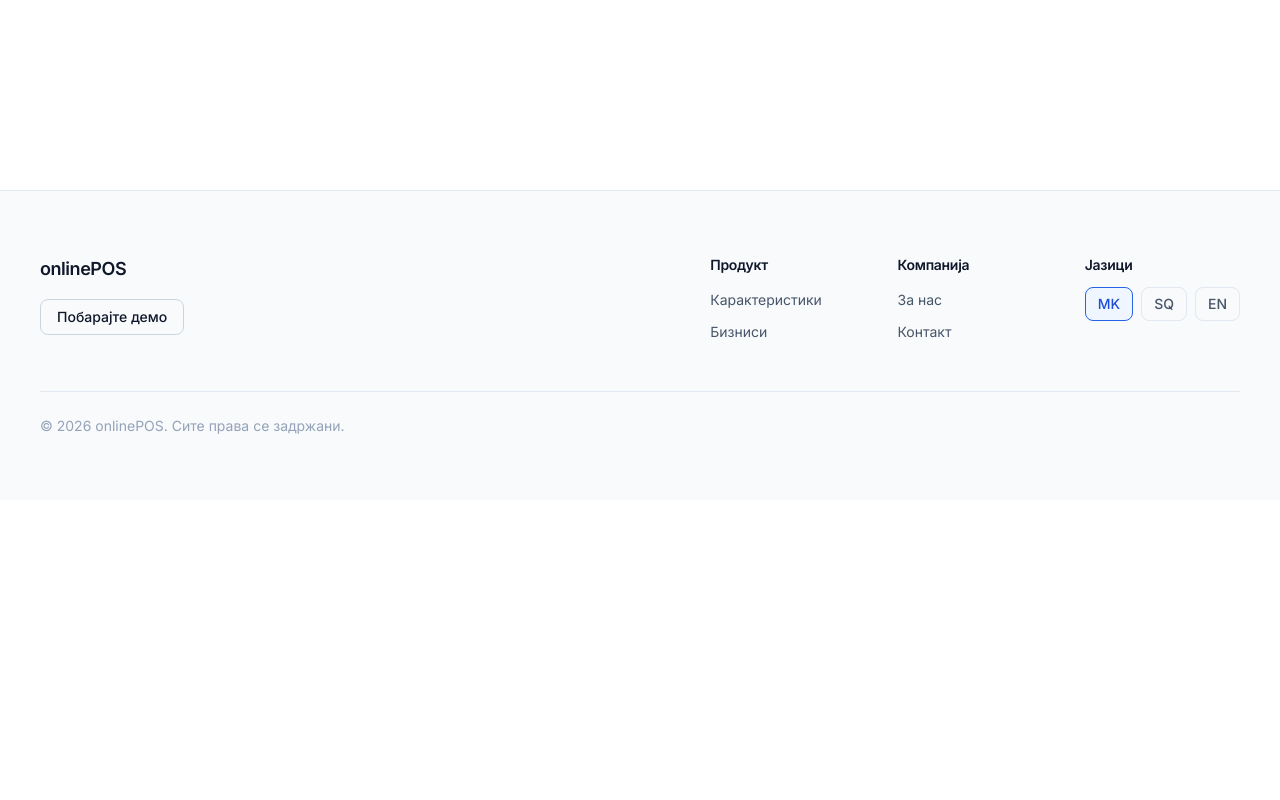
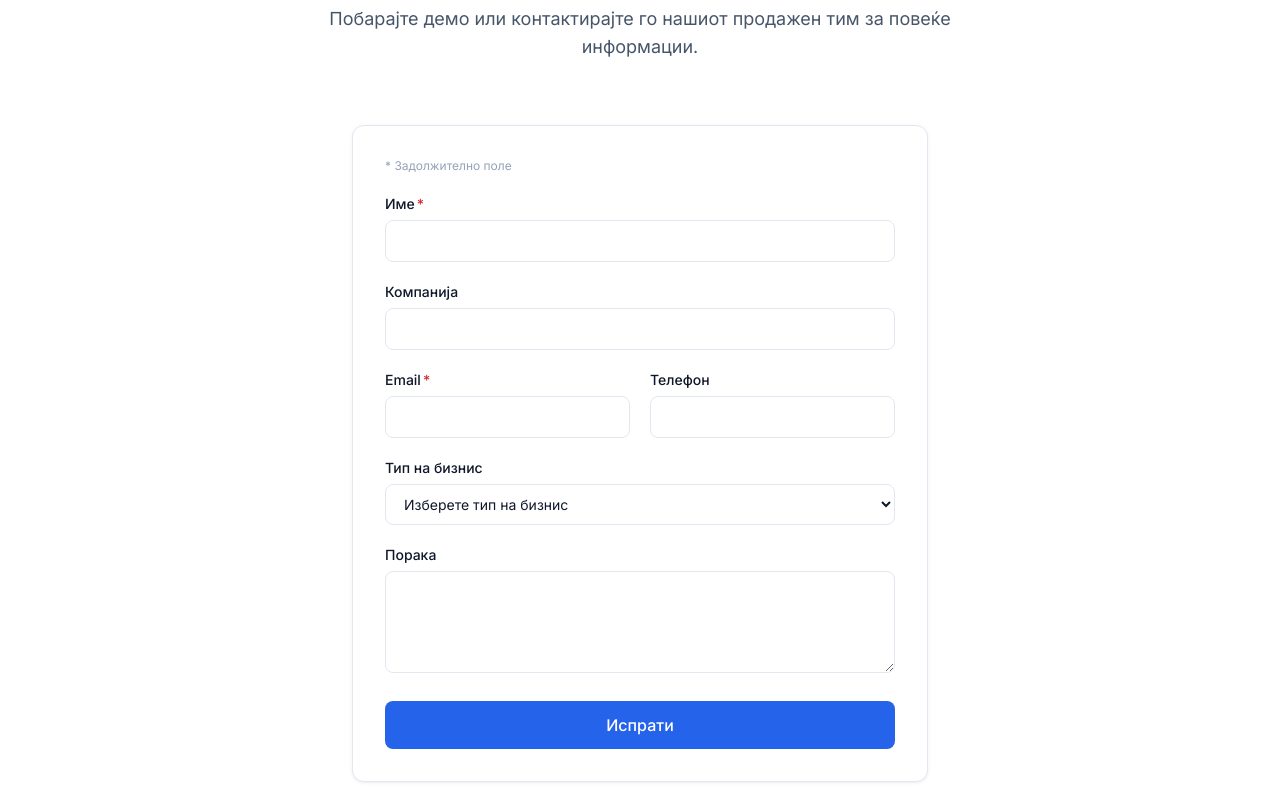
Before and after one commit to andiidauti-prog/pos.indigo.web, a React (Vite) app in the folder product-website/: page /contact in a window 1280 px wide. Shown: the part 300-1100 px from the top of the page. Before the commit the page ends 800 px from the top, so only its background shows below. Built offline with nearby package versions, Linux system fonts and the light colour scheme.

Commit message:
Build contact and demo flow

```diff
--- /dev/null
+++ b/product-website/src/components/forms/ContactForm.tsx
@@ -0,0 +1,150 @@
+import { useId, useState, type FormEvent, type ReactNode } from 'react'
+import { Button } from '@/components/ui/Button'
+import { cn } from '@/lib/cn'
+import { useTranslations } from '@/lib/locale-context'
+import type { BusinessTypeId } from '@/types/i18n'
+
+type SubmitStatus = 'idle' | 'submitting' | 'submitted'
+
+const businessTypeIds: BusinessTypeId[] = ['restaurant', 'store', 'warehouse', 'other']
+
+const fieldClassName =
+  'focus-ring w-full rounded-md border border-border bg-surface px-3.5 py-2.5 text-sm text-ink transition-colors hover:border-border-strong'
+
+/**
+ * There is no contact/demo backend or API yet (Milestone 11). This function
+ * is the single place a real request will be wired in later — swap the body
+ * for a real call (e.g. `fetch('/api/contact', { method: 'POST', body: data })`)
+ * and the surrounding submit/status flow in ContactForm won't need to change.
+ */
+async function submitContactRequest(data: FormData): Promise<void> {
+  void data
+  return Promise.resolve()
+}
+
+interface FormFieldProps {
+  id: string
+  label: string
+  required?: boolean
+  children: ReactNode
+}
+
+function FormField({ id, label, required, children }: FormFieldProps) {
+  return (
+    <div className="flex flex-col gap-1.5">
+      <label htmlFor={id} className="text-sm font-medium text-ink">
+        {label}
+        {required && (
+          <span className="ml-0.5 text-danger" aria-hidden="true">
+            *
+          </span>
+        )}
+      </label>
+      {children}
+    </div>
+  )
+}
+
+export function ContactForm() {
+  const t = useTranslations()
+  const formId = useId()
+  const [status, setStatus] = useState<SubmitStatus>('idle')
+
+  async function handleSubmit(event: FormEvent<HTMLFormElement>) {
+    event.preventDefault()
+    setStatus('submitting')
+    await submitContactRequest(new FormData(event.currentTarget))
+    setStatus('submitted')
+  }
+
+  if (status === 'submitted') {
+    return (
+      <div role="status" className="rounded-lg border border-border bg-surface-muted p-6 text-center">
+        <p className="text-sm font-medium text-ink">{t.contact.form.submittedMessage}</p>
+      </div>
+    )
+  }
+
+  const isSubmitting = status === 'submitting'
+
+  return (
+    <form onSubmit={handleSubmit} className="flex flex-col gap-5">
+      <p className="text-xs text-ink-subtle">{t.contact.form.requiredFieldNote}</p>
+
+      <FormField id={`${formId}-name`} label={t.contact.form.nameLabel} required>
+        <input
+          id={`${formId}-name`}
+          name="name"
+          type="text"
+          required
+          autoComplete="name"
+          className={fieldClassName}
+        />
+      </FormField>
+
+      <FormField id={`${formId}-company`} label={t.contact.form.companyLabel}>
+        <input
+          id={`${formId}-company`}
+          name="company"
+          type="text"
+          autoComplete="organization"
+          className={fieldClassName}
+        />
+      </FormField>
+
+      <div className="grid grid-cols-1 gap-5 sm:grid-cols-2">
+        <FormField id={`${formId}-email`} label={t.contact.form.emailLabel} required>
+          <input
+            id={`${formId}-email`}
+            name="email"
+            type="email"
+            required
+            autoComplete="email"
+            className={fieldClassName}
+          />
+        </FormField>
+
+        <FormField id={`${formId}-phone`} label={t.contact.form.phoneLabel}>
+          <input id={`${formId}-phone`} name="phone" type="tel" autoComplete="tel" className={fieldClassName} />
+        </FormField>
+      </div>
+
+      <FormField id={`${formId}-business-type`} label={t.contact.form.businessTypeLabel}>
+        <select
+          id={`${formId}-business-type`}
+          name="businessType"
+          defaultValue=""
+          className={fieldClassName}
+        >
+          <option value="" disabled>
+            {t.contact.form.businessTypePlaceholder}
+          </option>
+          {businessTypeIds.map((id) => (
+            <option key={id} value={id}>
+              {t.contact.form.businessTypeOptions[id]}
+            </option>
+          ))}
+        </select>
+      </FormField>
+
+      <FormField id={`${formId}-message`} label={t.contact.form.messageLabel}>
+        <textarea
+          id={`${formId}-message`}
+          name="message"
+          rows={4}
+          className={cn(fieldClassName, 'resize-y')}
+        />
+      </FormField>
+
+      <Button
+        type="submit"
+        size="lg"
+        disabled={isSubmitting}
+        aria-busy={isSubmitting}
+        className="mt-2 w-full sm:w-auto"
+      >
+        {isSubmitting ? t.contact.form.submittingLabel : t.contact.form.submitLabel}
+      </Button>
+    </form>
+  )
+}
--- a/product-website/src/components/layout/Footer.tsx
+++ b/product-website/src/components/layout/Footer.tsx
@@ -2,7 +2,7 @@ import { Link } from 'react-router-dom'
 import { Button } from '@/components/ui/Button'
 import { Container } from '@/components/ui/Container'
 import { LanguageSelector } from '@/components/ui/LanguageSelector'
-import { footerLinkGroups } from '@/data/navigation'
+import { CONTACT_ROUTE, footerLinkGroups } from '@/data/navigation'
 import { useTranslations } from '@/lib/locale-context'
 
 const footerGroupLabelKey = {
@@ -22,7 +22,7 @@ export function Footer() {
             <Link to="/" className="focus-ring w-fit rounded-sm text-lg font-semibold tracking-tight text-ink">
               onlinePOS
             </Link>
-            <Button variant="outline" size="sm" className="w-fit">
+            <Button to={CONTACT_ROUTE} variant="outline" size="sm" className="w-fit">
               {t.nav.requestDemo}
             </Button>
           </div>
--- a/product-website/src/components/layout/MobileMenu.tsx
+++ b/product-website/src/components/layout/MobileMenu.tsx
@@ -2,7 +2,7 @@ import { NavLink } from 'react-router-dom'
 import { cn } from '@/lib/cn'
 import { Button } from '@/components/ui/Button'
 import { LanguageSelector } from '@/components/ui/LanguageSelector'
-import { navItems } from '@/data/navigation'
+import { CONTACT_ROUTE, navItems } from '@/data/navigation'
 import { useTranslations } from '@/lib/locale-context'
 
 export interface MobileMenuProps {
@@ -47,7 +47,7 @@ export function MobileMenu({ isOpen, onNavigate }: MobileMenuProps) {
 
         <div className="flex flex-col gap-4 border-t border-border px-6 py-5">
           <LanguageSelector variant="inline" />
-          <Button className="w-full" onClick={onNavigate}>
+          <Button to={CONTACT_ROUTE} className="w-full" onClick={onNavigate}>
             {t.nav.requestDemo}
           </Button>
         </div>
--- a/product-website/src/components/layout/Navbar.tsx
+++ b/product-website/src/components/layout/Navbar.tsx
@@ -5,7 +5,7 @@ import { cn } from '@/lib/cn'
 import { Button } from '@/components/ui/Button'
 import { Container } from '@/components/ui/Container'
 import { LanguageSelector } from '@/components/ui/LanguageSelector'
-import { navItems } from '@/data/navigation'
+import { CONTACT_ROUTE, navItems } from '@/data/navigation'
 import { useTranslations } from '@/lib/locale-context'
 import { MobileMenu } from './MobileMenu'
 
@@ -74,7 +74,9 @@ export function Navbar() {
 
           <div className="hidden items-center gap-4 md:flex">
             <LanguageSelector />
-            <Button size="sm">{t.nav.requestDemo}</Button>
+            <Button to={CONTACT_ROUTE} size="sm">
+              {t.nav.requestDemo}
+            </Button>
           </div>
 
           <button
--- a/product-website/src/components/ui/Button.tsx
+++ b/product-website/src/components/ui/Button.tsx
@@ -1,17 +1,38 @@
-import type { ButtonHTMLAttributes, ReactNode } from 'react'
+import type { ButtonHTMLAttributes, ComponentProps, ReactNode } from 'react'
 import type { VariantProps } from 'class-variance-authority'
+import { Link } from 'react-router-dom'
 import { cn } from '@/lib/cn'
 import { buttonVariants } from './button-variants'
 
-export interface ButtonProps
-  extends ButtonHTMLAttributes<HTMLButtonElement>,
-    VariantProps<typeof buttonVariants> {
+interface ButtonBaseProps extends VariantProps<typeof buttonVariants> {
+  className?: string
   children: ReactNode
 }
 
-export function Button({ className, variant, size, children, ...props }: ButtonProps) {
+type ButtonAsButton = ButtonBaseProps & ButtonHTMLAttributes<HTMLButtonElement> & { to?: never }
+type ButtonAsLink = ButtonBaseProps & Omit<ComponentProps<typeof Link>, 'className' | 'children'>
+
+export type ButtonProps = ButtonAsButton | ButtonAsLink
+
+/**
+ * Renders a <button> by default, or a react-router <Link> when a `to` prop
+ * is passed — same visual variants either way, so CTAs can navigate without
+ * a separate "link button" component.
+ */
+export function Button({ className, variant, size, children, ...rest }: ButtonProps) {
+  const classes = cn(buttonVariants({ variant, size }), className)
+
+  if ('to' in rest) {
+    const { to, ...linkProps } = rest as ButtonAsLink
+    return (
+      <Link to={to} className={classes} {...linkProps}>
+        {children}
+      </Link>
+    )
+  }
+
   return (
-    <button className={cn(buttonVariants({ variant, size }), className)} {...props}>
+    <button className={classes} {...rest}>
       {children}
     </button>
   )
--- a/product-website/src/data/translations/en.ts
+++ b/product-website/src/data/translations/en.ts
@@ -143,4 +143,28 @@ export const en: Translations = {
       },
     },
   },
+  contact: {
+    eyebrow: 'CONTACT US',
+    headline: 'Find out how onlinePOS can help your business.',
+    supportingText: 'Request a demo or contact our sales team for more information.',
+    form: {
+      nameLabel: 'Name',
+      companyLabel: 'Company',
+      emailLabel: 'Email',
+      phoneLabel: 'Phone',
+      businessTypeLabel: 'Business type',
+      businessTypePlaceholder: 'Select business type',
+      businessTypeOptions: {
+        restaurant: 'Restaurant',
+        store: 'Store',
+        warehouse: 'Warehouse',
+        other: 'Other',
+      },
+      messageLabel: 'Message',
+      requiredFieldNote: '* Required field',
+      submitLabel: 'Send',
+      submittingLabel: 'Sending...',
+      submittedMessage: 'The form is ready to be connected to the sending system.',
+    },
+  },
 }
--- a/product-website/src/data/translations/mk.ts
+++ b/product-website/src/data/translations/mk.ts
@@ -145,4 +145,28 @@ export const mk: Translations = {
       },
     },
   },
+  contact: {
+    eyebrow: 'КОНТАКТИРАЈТЕ НÈ',
+    headline: 'Дознајте како onlinePOS може да му помогне на вашиот бизнис.',
+    supportingText: 'Побарајте демо или контактирајте го нашиот продажен тим за повеќе информации.',
+    form: {
+      nameLabel: 'Име',
+      companyLabel: 'Компанија',
+      emailLabel: 'Email',
+      phoneLabel: 'Телефон',
+      businessTypeLabel: 'Тип на бизнис',
+      businessTypePlaceholder: 'Изберете тип на бизнис',
+      businessTypeOptions: {
+        restaurant: 'Ресторан',
+        store: 'Продавница',
+        warehouse: 'Магацин',
+        other: 'Друго',
+      },
+      messageLabel: 'Порака',
+      requiredFieldNote: '* Задолжително поле',
+      submitLabel: 'Испрати',
+      submittingLabel: 'Испраќање...',
+      submittedMessage: 'Формата е подготвена за поврзување со системот за испраќање.',
+    },
+  },
 }
--- a/product-website/src/data/translations/sq.ts
+++ b/product-website/src/data/translations/sq.ts
@@ -145,4 +145,28 @@ export const sq: Translations = {
       },
     },
   },
+  contact: {
+    eyebrow: 'NA KONTAKTONI',
+    headline: 'Zbuloni si onlinePOS mund të ndihmojë biznesin tuaj.',
+    supportingText: 'Kërkoni një demo ose kontaktoni ekipin tonë të shitjeve për më shumë informacione.',
+    form: {
+      nameLabel: 'Emri',
+      companyLabel: 'Kompania',
+      emailLabel: 'Email',
+      phoneLabel: 'Telefoni',
+      businessTypeLabel: 'Lloji i biznesit',
+      businessTypePlaceholder: 'Zgjidhni llojin e biznesit',
+      businessTypeOptions: {
+        restaurant: 'Restorant',
+        store: 'Dyqan',
+        warehouse: 'Depo',
+        other: 'Tjetër',
+      },
+      messageLabel: 'Mesazhi',
+      requiredFieldNote: '* Fushë e detyrueshme',
+      submitLabel: 'Dërgo',
+      submittingLabel: 'Duke dërguar...',
+      submittedMessage: 'Formulari është gati të lidhet me sistemin e dërgimit.',
+    },
+  },
 }
--- a/product-website/src/pages/ContactPage.tsx
+++ b/product-website/src/pages/ContactPage.tsx
@@ -1,13 +1,24 @@
+import { ContactForm } from '@/components/forms/ContactForm'
+import { Card } from '@/components/ui/Card'
 import { Container } from '@/components/ui/Container'
 import { Section } from '@/components/ui/Section'
+import { useTranslations } from '@/lib/locale-context'
 
-/** Placeholder — content is built in a later milestone. */
 export function ContactPage() {
+  const t = useTranslations()
+
   return (
     <Section>
       <Container>
-        <h1 className="text-2xl font-semibold text-ink">Contact</h1>
-        <p className="mt-2 text-sm text-ink-muted">Page content is not built yet.</p>
+        <div className="mx-auto max-w-2xl text-center">
+          <p className="text-sm font-semibold tracking-wide text-brand-600">{t.contact.eyebrow}</p>
+          <h1 className="mt-3 text-3xl sm:text-4xl">{t.contact.headline}</h1>
+          <p className="mt-4 text-lg text-ink-muted">{t.contact.supportingText}</p>
+        </div>
+
+        <Card className="mx-auto mt-12 max-w-xl p-6 sm:p-8 lg:mt-16">
+          <ContactForm />
+        </Card>
       </Container>
     </Section>
   )
```
Also changed, not shown: product-website/src/data/navigation.ts (+8 -2 lines), product-website/src/sections/Hero.tsx (+5 -2 lines), product-website/src/types/i18n.ts (+25 -0 lines).
